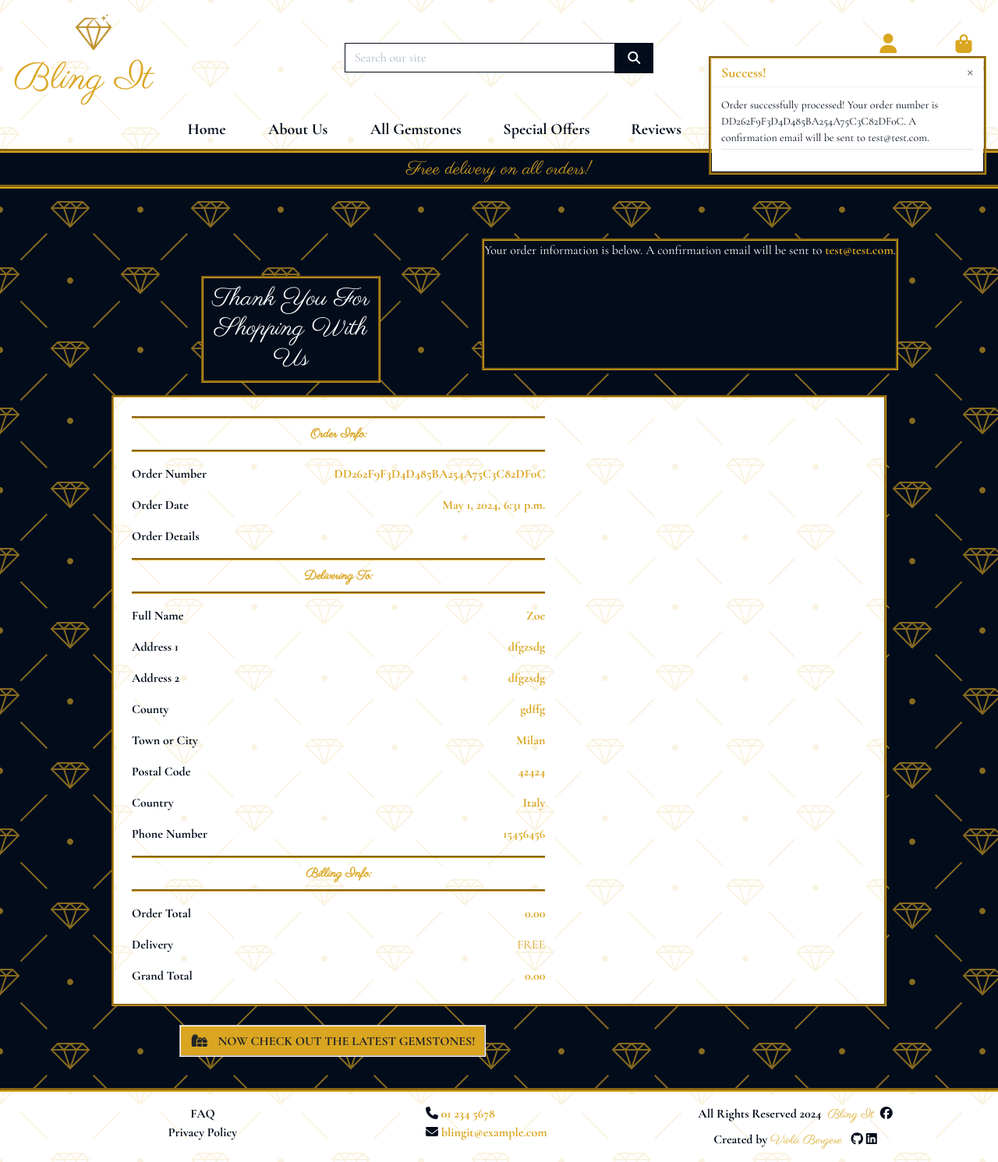
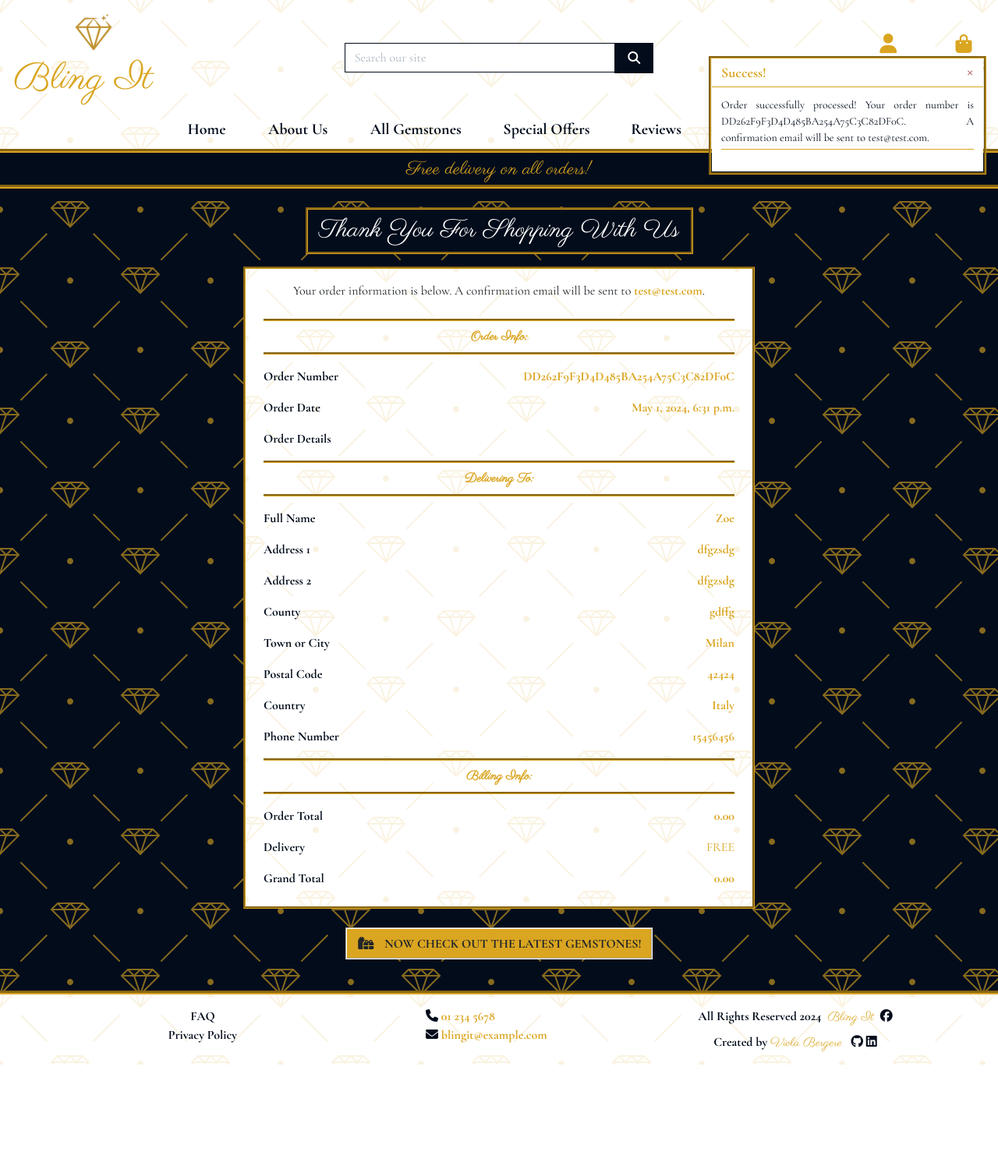
Before and after one commit to violaberg/bling-it, a Django app: a page that uses templates/includes/toasts/toast_success.html in a window 1280 px wide. Shown: the whole page at 78% size. After the commit the page ends 1366 px from the top, so only its background shows below. Run offline with Django 3.2, Linux system fonts and the light colour scheme; data comes from the database, SQL or seed files in the repository; some libraries are stand-ins or nearby versions.

Commit message:
Style checkout_success.html

```diff
--- a/checkout/static/checkout/css/checkout.css
+++ b/checkout/static/checkout/css/checkout.css
@@ -20,13 +20,6 @@
   border-bottom-style: groove;
   border-top-color: #daa520;
   border-top-style: groove;
-}
-
-.order-info-p {
-  background-color: #020c1b;
-  border-color: #daa520;
-  border-style: groove;
-  color: #ffffff;
 }
 
 /* Stripe */
--- a/checkout/templates/checkout/checkout_success.html
+++ b/checkout/templates/checkout/checkout_success.html
@@ -9,16 +9,16 @@
 
 {% block content %}
 <div class="container">
-    <div class="row mt-5">
-        <div class="col mt-2">
-            <h2 class="page-title custom-font text-white text-center mt-5 mx-auto py-2">Thank You For Shopping With Us
+    <div class="row">
+        <div class="col">
+            <h2 class="page-title custom-font text-white text-center mt-3 mx-auto py-2">Thank You For Shopping With Us
             </h2>
         </div>
-        <p class="order-info-p mx-auto mt-3">Your order information is below. A confirmation email will be sent to
-            <strong class="custom-gold">{{ order.email }}</strong>.</p>
     </div>
     <div class="checkout-bg row py-3 my-3 mx-auto">
-        <div class="col-12 col-lg-7">
+        <div class="col-12 mx-auto">
+            <p class="text-center">Your order information is below. A confirmation email will be sent to
+                <strong class="custom-gold">{{ order.email }}</strong>.</p>
             <div class="order-confirmation-wrapper p-md-2 rounded-0">
                 <div class="text-center row">
                     <div class="col">
@@ -184,7 +184,7 @@
         </div>
     </div>
     <div class="row">
-        <div class="col-12 col-lg-7 text-center mb-3">
+        <div class="col-12 text-center mb-3">
             {% if from_profile %}
             <a href="{% url 'profile' %}" class="custom-gemstone-btn btn rounded-0 my-2">
                 <span class="icon mr-2">
--- a/static/css/base.css
+++ b/static/css/base.css
@@ -182,7 +182,16 @@ a.category-badge>span.badge:hover {
 }
 
 .toast-header {
+    border: none;
     font-size: large;
+}
+
+.toast-body, hr {
+    border-top: 1px solid #daa520;
+}
+
+.toast-body {
+    text-align: justify;
 }
 
 /* Bag notification popup */
@@ -752,6 +761,10 @@ span.page-link,
         margin: auto;
         width: 85%;
     }
+
+    .checkout-bg {
+        max-width: 66%;
+    }
 }
 
 @media (min-width: 1200px) {
--- a/templates/includes/toasts/toast_error.html
+++ b/templates/includes/toasts/toast_error.html
@@ -2,7 +2,7 @@
     <div class="w-100 bg-danger"></div>
     <div class="toast-header bg-white">
         <strong class="custom-red mr-auto">Error!</strong>
-        <button type="button" class="ml-2 mb-1 close custom-blue" data-dismiss="toast" aria-label="Close">
+        <button type="button" class="ml-2 mb-1 close custom-red" data-dismiss="toast" aria-label="Close">
             <span aria-hidden="true">&times;</span>
         </button>
     </div>
--- a/templates/includes/toasts/toast_info.html
+++ b/templates/includes/toasts/toast_info.html
@@ -2,7 +2,7 @@
     <div class="w-100 bg-info"></div>
     <div class="toast-header bg-white">
         <strong class="custom-red mr-auto">Alert!</strong>
-        <button type="button" class="ml-2 mb-1 close text-blue" data-dismiss="toast" aria-label="Close">
+        <button type="button" class="ml-2 mb-1 close custom-red" data-dismiss="toast" aria-label="Close">
             <span aria-hidden="true">&times;</span>
         </button>
     </div>
--- a/templates/includes/toasts/toast_success.html
+++ b/templates/includes/toasts/toast_success.html
@@ -2,7 +2,7 @@
     <div class="w-100 bg-success"></div>
     <div class="toast-header bg-white">
         <strong class="bag-total mr-auto">Success!</strong>
-        <button type="button" class="ml-2 mb-1 close" data-dismiss="toast" aria-label="Close">
+        <button type="button" class="ml-2 mb-1 custom-red close" data-dismiss="toast" aria-label="Close">
             <span aria-hidden="true">&times;</span>
         </button>
     </div>
--- a/templates/includes/toasts/toast_warning.html
+++ b/templates/includes/toasts/toast_warning.html
@@ -2,7 +2,7 @@
     <div class="w-100 bg-warning"></div>
     <div class="toast-header bg-white">
         <strong class="custom-red mr-auto">Warning!</strong>
-        <button type="button" class="ml-2 mb-1 close text-blue" data-dismiss="toast" aria-label="Close">
+        <button type="button" class="ml-2 mb-1 custom-red close" data-dismiss="toast" aria-label="Close">
             <span aria-hidden="true">&times;</span>
         </button>
     </div>
```
